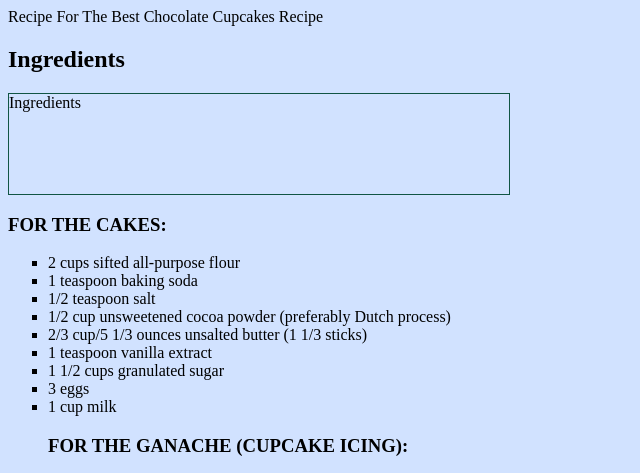
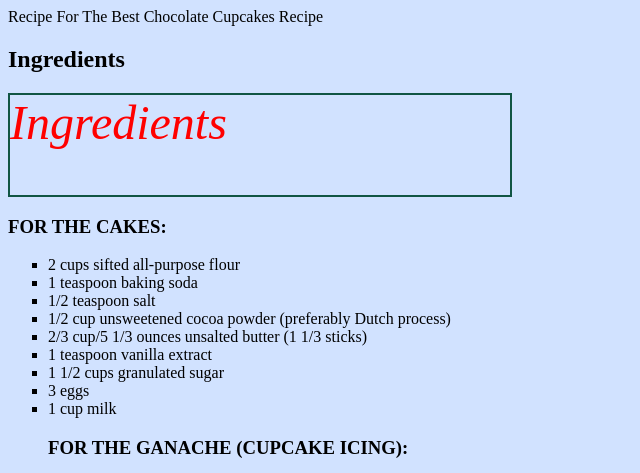
Before and after one commit to whycantilogin/Adithri-and-Karen, a plain HTML site: page index.html in a window 1280 px wide. Shown: the top 473 px of the page, without its empty margins (0-640 px from the left). Drawn offline with Linux system fonts and the light colour scheme.

Commit message:
Update index.html

```diff
--- a/index.html
+++ b/index.html
@@ -1,3 +1,4 @@
+
 <!DOCTYPE html>
 <html>
 <title>Recipe For The Best Chocolate Cupcakes Recipe</title>
@@ -10,7 +11,9 @@
 <h1>Recipe For The Best Chocolate Cupcakes Recipe</h1>
 <body>
   <h2>Ingredients</h2>
-  <div style="width:500px;height:100px;border:1px solid #154;">Ingredients</div>
+  <div style="width:500px;height:100px;border:2px solid #154;">
+  <font face="amatic sc" size=7 color="red"><I>Ingredients</I></font>
+  </div>
 
   <h3>      FOR THE CAKES: </h3>
 <p>
```
